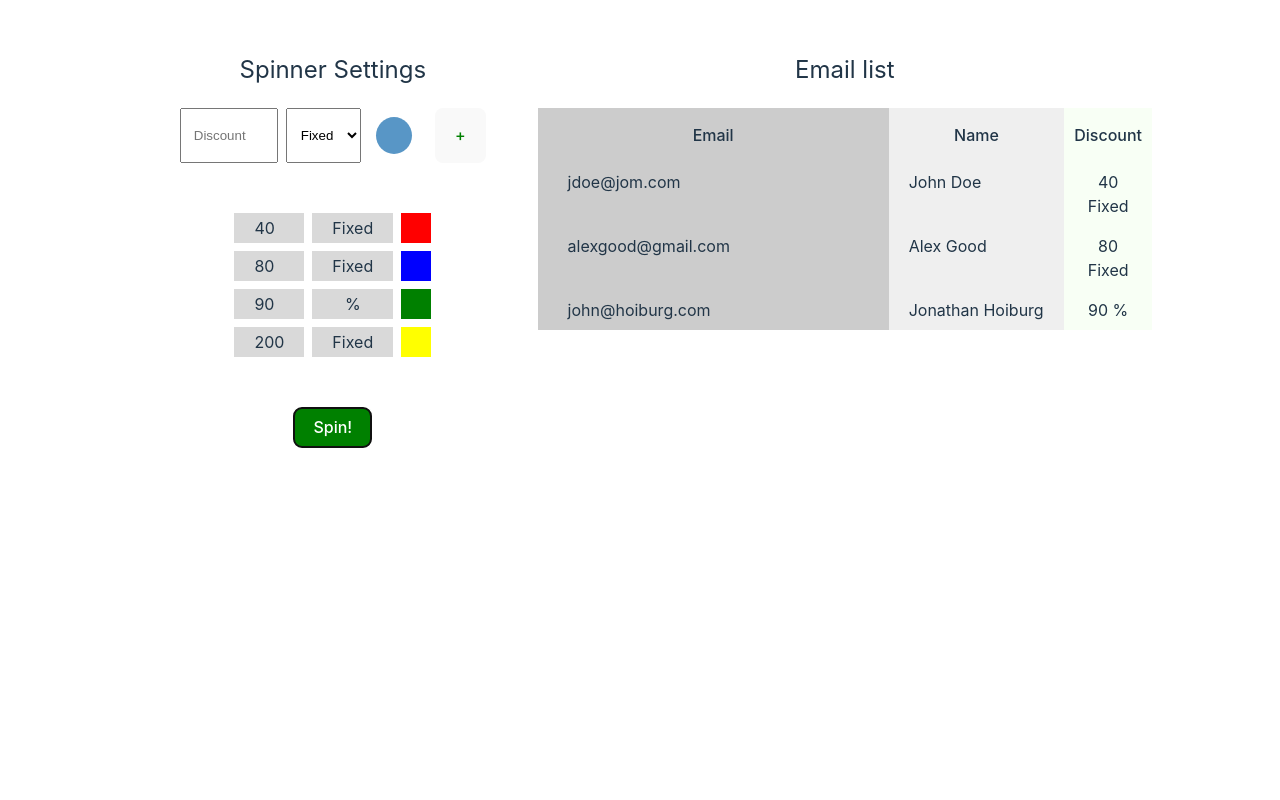
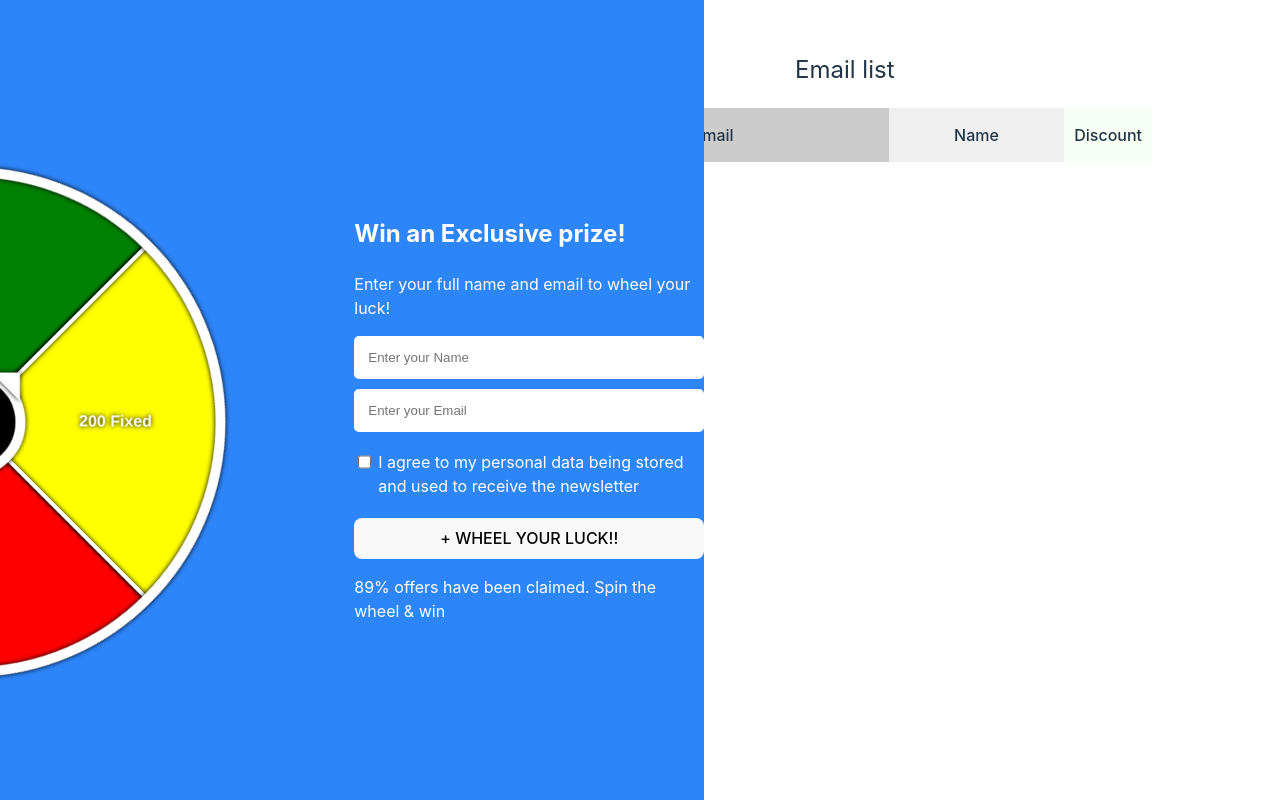
Before and after one commit to h-zahar/wheelurluck.com, a React (Vite) app: page / in a window 1280 px wide. Both pictures are taken after a click on the button "Spin!". Built offline with nearby package versions, Linux system fonts and the light colour scheme.

Commit message:
Integrated Wheel

```diff
--- a/src/App.css
+++ b/src/App.css
@@ -37,3 +37,26 @@
 .input-check {
   accent-color: green;
 }
+
+.opt-in-container {
+  animation: anim 0.8s;
+}
+
+#fix-img-width {
+  animation: anim2 5.6s;
+}
+
+#fix-content-width {
+  animation: anim3 5.6s;
+}
+
+@keyframes anim {
+  from {
+    min-width: 0px;
+    max-width: 0px;
+  }
+  to {
+    min-width: 30vw;
+    max-width: 55vw;
+  }
+}
--- a/src/App.tsx
+++ b/src/App.tsx
@@ -1,9 +1,21 @@
+import { useState } from "react";
 import "./App.css";
 import DiscountTable from "./components/DiscountTable";
 import OptInForm from "./components/OptInForm";
 import SpinnerSettings from "./components/SpinnerSettings";
+interface DiscountInfo {
+  id: string;
+  customerEmail: string;
+  customerName: string;
+  discountId: string;
+  discountValue: number;
+  discountType: string;
+  discountColor?: string;
+}
 
 function App() {
+  const [discountInfo, setDiscountInfo] = useState<DiscountInfo[] | []>([]);
+
   return (
     <>
       <div>
@@ -14,9 +26,14 @@ function App() {
             width: "80vw",
           }}
         >
-          <SpinnerSettings />
-          <DiscountTable />
-          {/* <OptInForm /> */}
+          <SpinnerSettings
+            discountTable={discountInfo}
+            setDiscountTable={setDiscountInfo}
+          />
+          <DiscountTable
+            discountInfo={discountInfo}
+            setDiscountInfo={setDiscountInfo}
+          />
         </div>
       </div>
     </>
--- a/src/components/DiscountTable.tsx
+++ b/src/components/DiscountTable.tsx
@@ -10,37 +10,13 @@ interface DiscountInfo {
   discountColor?: string;
 }
 
-const DiscountTable = () => {
-  const [discountInfo, setDiscountInfo] = useState<DiscountInfo[] | []>([
-    {
-      id: "321",
-      customerEmail: "jdoe@jom.com",
-      customerName: "John Doe",
-      discountId: "123",
-      discountValue: 40,
-      discountType: "Fixed",
-      discountColor: "red",
-    },
-    {
-      id: "231",
-      customerEmail: "alexgood@gmail.com",
-      customerName: "Alex Good",
-      discountId: "132",
-      discountValue: 80,
-      discountType: "Fixed",
-      discountColor: "blue",
-    },
-    {
-      id: "131",
-      customerEmail: "john@hoiburg.com",
-      customerName: "Jonathan Hoiburg",
-      discountId: "142",
-      discountValue: 90,
-      discountType: "%",
-      discountColor: "green",
-    },
-  ]);
-
+const DiscountTable = ({
+  discountInfo,
+  setDiscountInfo,
+}: {
+  discountInfo: DiscountInfo[];
+  setDiscountInfo: (discount: DiscountInfo[]) => void;
+}) => {
   return (
     <div>
       <h2 style={{ fontWeight: "normal" }}>Email list</h2>
--- a/src/components/OptInForm.tsx
+++ b/src/components/OptInForm.tsx
@@ -1,16 +1,101 @@
+import { useState } from "react";
 import Icon from "../assets/images/wheel.png";
+import Wheel from "./Wheel";
+interface CustomElements extends HTMLFormControlsCollection {
+  fullName: HTMLInputElement;
+  email: HTMLInputElement;
+  isAgreed: HTMLInputElement;
+}
 
-const OptInForm = () => {
+interface CustomForm extends HTMLFormElement {
+  readonly elements: CustomElements;
+}
+
+interface CurrentCustomer {
+  id: string;
+  customerName: string;
+  customerEmail: string;
+}
+
+interface SpinnerInfo {
+  id: string;
+  discountValue: number;
+  discountType: string;
+  discountColor: string;
+}
+interface DiscountTable {
+  id: string;
+  customerEmail: string;
+  customerName: string;
+  discountId: string;
+  discountValue: number;
+  discountType: string;
+  discountColor?: string;
+}
+
+const OptInForm = ({
+  isOpen,
+  setIsOpen,
+  spinnernfo,
+  setSpinnerInfo,
+  discountTable,
+  setDiscountTable,
+}: {
+  isOpen: boolean;
+  setIsOpen: (isOpen: boolean) => void;
+  spinnernfo: SpinnerInfo[];
+  setSpinnerInfo: (spinnerInfo: SpinnerInfo[]) => void;
+  discountTable: DiscountTable[];
+  setDiscountTable: (discount: DiscountTable[]) => void;
+}) => {
+  const [currentCustomer, setCurrentCustomer] = useState<
+    CurrentCustomer | Record<string, never>
+  >({});
+  const onFinished = (
+    winner: string,
+    currentCustomer: CurrentCustomer | Record<string, never>
+  ) => {
+    console.log(currentCustomer);
+    const temp = [
+      ...discountTable,
+      {
+        ...currentCustomer,
+        discountId: new Date().getTime().toString(),
+        discountValue: Number(winner.split(" ")[0]),
+        discountType: winner.split(" ")[1],
+      },
+    ];
+    setDiscountTable(temp);
+  };
+  const [isSubmitted, setIsSubmitted] = useState(false);
+  const onSubmit = (e: React.FormEvent<CustomForm>) => {
+    e.preventDefault();
+    const target = e.currentTarget.elements;
+    if (!target.fullName.value || !target.email.value)
+      return alert("Please fill up the form correctly!");
+    if (!target.isAgreed.checked)
+      return alert("Please agree to our privacy policy!");
+    const data = {
+      id: new Date().getTime().toString(),
+      customerName: target.fullName.value,
+      customerEmail: target.email.value,
+    };
+    setCurrentCustomer(data);
+    setIsSubmitted(true);
+  };
+
+  if (!isOpen) return <></>;
   return (
     <div
+      className="opt-in-container"
       style={{
-        marginTop: 50,
+        // marginTop: 50,
         color: "white",
         textAlign: "start",
         position: "absolute",
         top: 0,
         left: 0,
-        height: "calc(100% - 120px)",
+        height: "calc(100% - 35px)",
         minWidth: "30vw",
         maxWidth: "55vw",
       }}
@@ -19,22 +104,73 @@ const OptInForm = () => {
         style={{
           display: "flex",
           height: "100%",
-          padding: "35px 50px 50px 0",
+          padding: "35px 50px 0px 0",
           background: "rgb(45 133 250)",
           alignItems: "center",
+          overflow: "hidden",
         }}
       >
-        <div style={{ width: "40%" }}>
-          <img src={Icon} width={"100%"} />
+        <div
+          id="fix-img-width"
+          style={{ width: !isSubmitted ? "40%" : "100%", minWidth: 200 }}
+        >
+          <Wheel
+            // isOpen={isWheelOpen}
+            // setIsOpen={setIsWheelOpen}
+            segments={spinnernfo.map(
+              (spinner) => spinner.discountValue + " " + spinner.discountType
+            )}
+            segColors={spinnernfo.map((spinner) => spinner.discountColor)}
+            winningSegment={null}
+            onFinished={(
+              winner: string,
+              currentCustomer: CurrentCustomer | Record<string, never>
+            ) => onFinished(winner, currentCustomer)}
+            primaryColor=""
+            contrastColor="white"
+            buttonText=""
+            isOnlyOnce={false}
+            size={250}
+            upDuration={100}
+            downDuration={1000}
+            fontFamily="Arial"
+            isSubmitted={isSubmitted}
+            currentCustomer={currentCustomer}
+            setDiscountTable={setDiscountTable}
+            discountTable={discountTable}
+          />
         </div>
-        <div style={{ marginLeft: "80px", marginRight: "40px", width: "60%" }}>
+        <button
+          id="spin"
+          style={{
+            transform: "translateX(-21rem)",
+            background: "transparent",
+            color: "white",
+          }}
+        >
+          Spin
+        </button>
+        <div
+          id="fix-content-width"
+          style={{
+            marginLeft: "80px",
+            marginRight: "40px",
+            width: "60%",
+            minWidth: 350,
+            display: !isSubmitted ? "block" : "none",
+          }}
+        >
           <div>
             <h2>Win an Exclusive prize!</h2>
             <p>Enter your full name and email to wheel your luck!</p>
           </div>
           <div style={{ width: "100%" }}>
-            <form style={{ display: "flex", flexDirection: "column" }}>
+            <form
+              style={{ display: "flex", flexDirection: "column" }}
+              onSubmit={onSubmit}
+            >
               <input
+                id="fullName"
                 style={{
                   padding: "14px",
                   borderRadius: "5px",
@@ -42,9 +178,10 @@ const OptInForm = () => {
                   marginBottom: "10px",
                 }}
                 placeholder="Enter your Name"
+                required
               />
-              {/* <br /> */}
               <input
+                id="email"
                 style={{
                   padding: "14px",
                   borderRadius: "5px",
@@ -52,10 +189,11 @@ const OptInForm = () => {
                   marginBottom: "18px",
                 }}
                 placeholder="Enter your Email"
+                required
               />
-              {/* <br /> */}
               <div style={{ display: "flex" }}>
                 <input
+                  id="isAgreed"
                   style={{
                     width: 20,
                     height: 20,
@@ -64,14 +202,14 @@ const OptInForm = () => {
                   }}
                   className="input-check"
                   type="checkbox"
+                  required
                 />
                 <span>
                   I agree to my personal data being stored and used to receive
                   the newsletter
                 </span>
               </div>
-              {/* <br /> */}
-              <button style={{ marginTop: "20px" }}>
+              <button type="submit" style={{ marginTop: "20px" }}>
                 +{" "}
                 <span style={{ textTransform: "uppercase" }}>
                   Wheel Your Luck!!
@@ -81,6 +219,19 @@ const OptInForm = () => {
             <p>89% offers have been claimed. Spin the wheel & win</p>
           </div>
         </div>
+        <button
+          style={{
+            position: "relative",
+            top: "-50%",
+            left: 0,
+            background: "none",
+            padding: 0,
+            color: "white",
+          }}
+          onClick={() => setIsOpen(false)}
+        >
+          X
+        </button>
       </div>
     </div>
   );
--- a/src/components/SpinnerSettings.tsx
+++ b/src/components/SpinnerSettings.tsx
@@ -1,5 +1,6 @@
 import { useState } from "react";
 import Wheel from "./Wheel";
+import OptInForm from "./OptInForm";
 
 interface SpinnerInfo {
   id: string;
@@ -7,6 +8,13 @@ interface SpinnerInfo {
   discountType: string;
   discountColor: string;
 }
+
+interface CurrentCustomer {
+  id: string;
+  customerName: string;
+  customerEmail: string;
+}
+
 interface CustomElements extends HTMLFormControlsCollection {
   discountValue: HTMLInputElement;
   discountType: HTMLInputElement;
@@ -16,7 +24,29 @@ interface CustomForm extends HTMLFormElement {
   readonly elements: CustomElements;
 }
 
-const SpinnerSettings = () => {
+interface CurrentCustomer {
+  id: string;
+  customerName: string;
+  customerEmail: string;
+}
+
+interface DiscountInfo {
+  id: string;
+  customerEmail: string;
+  customerName: string;
+  discountId: string;
+  discountValue: number;
+  discountType: string;
+  discountColor?: string;
+}
+
+const SpinnerSettings = ({
+  discountTable,
+  setDiscountTable,
+}: {
+  discountTable: DiscountInfo[];
+  setDiscountTable: (discount: DiscountInfo[]) => void;
+}) => {
   const [spinnernfo, setSpinnerInfo] = useState<SpinnerInfo[] | []>([
     {
       id: "123",
@@ -57,9 +87,8 @@ const SpinnerSettings = () => {
     setSpinnerInfo([...spinnernfo, data]);
   };
 
-  const onFinished = (winner: string) => {
-    alert(winner);
-  };
+  // const [isWheelOpen, setIsWheelOpen] = useState(false);
+  const [isOptInFormOpen, setIsOptInFormOpen] = useState(false);
 
   return (
     <div>
@@ -172,28 +201,23 @@ const SpinnerSettings = () => {
         </div>
       </div>
       <div style={{ marginTop: 50, textAlign: "center" }}>
-        <button id="spin" style={{ background: "green", color: "white" }}>
+        <button
+          style={{ background: "green", color: "white" }}
+          onClick={() => {
+            setIsOptInFormOpen(true);
+          }}
+        >
           Spin!
         </button>
       </div>
-      {/* <div style={{ marginTop: "100px" }}>
-        <Wheel
-          segments={spinnernfo.map(
-            (spinner) => spinner.discountValue + " " + spinner.discountType
-          )}
-          segColors={spinnernfo.map((spinner) => spinner.discountColor)}
-          winningSegment={null}
-          onFinished={(winner: string) => onFinished(winner)}
-          primaryColor=""
-          contrastColor="white"
-          buttonText=""
-          isOnlyOnce={false}
-          size={290}
-          upDuration={100}
-          downDuration={1000}
-          fontFamily="Arial"
-        />
-      </div> */}
+      <OptInForm
+        isOpen={isOptInFormOpen}
+        setIsOpen={setIsOptInFormOpen}
+        spinnernfo={spinnernfo}
+        setSpinnerInfo={setSpinnerInfo}
+        discountTable={discountTable}
+        setDiscountTable={setDiscountTable}
+      />
     </div>
   );
 };
--- a/src/components/Wheel.tsx
+++ b/src/components/Wheel.tsx
@@ -1,6 +1,23 @@
 import { useEffect, useState } from "react";
 
+interface CurrentCustomer {
+  id: string;
+  customerName: string;
+  customerEmail: string;
+}
+interface DiscountTable {
+  id: string;
+  customerEmail: string;
+  customerName: string;
+  discountId: string;
+  discountValue: number;
+  discountType: string;
+  discountColor?: string;
+}
+
 const Wheel = ({
+  // isOpen,
+  // setIsOpen,
   segments,
   segColors,
   winningSegment,
@@ -13,11 +30,20 @@ const Wheel = ({
   upDuration = 100,
   downDuration = 1000,
   fontFamily = "proxima-nova",
+  isSubmitted,
+  currentCustomer,
+  setDiscountTable,
+  discountTable,
 }: {
+  // isOpen: boolean;
+  // setIsOpen: (isOpen: boolean) => void;
   segments: string[];
   segColors: string[];
   winningSegment: string | null;
-  onFinished: (winner: string) => void;
+  onFinished: (
+    winner: string,
+    currentCustomer: CurrentCustomer | Record<string, never>
+  ) => void;
   primaryColor: string;
   contrastColor: string;
   buttonText: string;
@@ -26,7 +52,12 @@ const Wheel = ({
   upDuration: number;
   downDuration: number;
   fontFamily: string;
+  isSubmitted: boolean;
+  currentCustomer: CurrentCustomer | Record<string, never>;
+  setDiscountTable: (discount: DiscountTable[]) => void;
+  discountTable: DiscountTable[];
 }) => {
+  // if (!isOpen) return <></>;
   let currentSegment = "";
   let isStarted = false;
   const [isFinished, setFinished] = useState(false);
@@ -47,7 +78,8 @@ const Wheel = ({
     setTimeout(() => {
       window.scrollTo(0, 1);
     }, 0);
-  }, [segments.length, segColors.length]);
+  }, [segments.length, segColors.length, currentCustomer?.id]);
+
   const wheelInit = () => {
     initCanvas();
     wheelDraw();
@@ -110,7 +142,17 @@ const Wheel = ({
     while (angleCurrent >= Math.PI * 2) angleCurrent -= Math.PI * 2;
     if (finished) {
       setFinished(true);
-      onFinished(currentSegment);
+      // onFinished(currentSegment, currentCustomer);
+      const temp = [
+        ...discountTable,
+        {
+          ...currentCustomer,
+          discountId: new Date().getTime().toString(),
+          discountValue: Number(currentSegment.split(" ")[0]),
+          discountType: currentSegment.split(" ")[1],
+        },
+      ];
+      setDiscountTable(temp);
       clearInterval(timerHandle);
       timerHandle = 0;
       angleDelta = 0;
@@ -223,16 +265,15 @@ const Wheel = ({
     const ctx = canvasContext;
     ctx.clearRect(0, 0, 1000, 800);
   };
-
   return (
     <div id="wheel">
       <canvas
         id="canvas"
-        width="598"
-        height="598"
+        width="590"
+        height="590"
         style={{
           pointerEvents: isFinished && isOnlyOnce ? "none" : "auto",
-          transform: "rotate(45deg)",
+          transform: `${!isSubmitted ? "translateX(-55%) " : ""}rotate(45deg)`,
           // border: "1px solid black",
           borderRadius: "50%",
         }}
```
